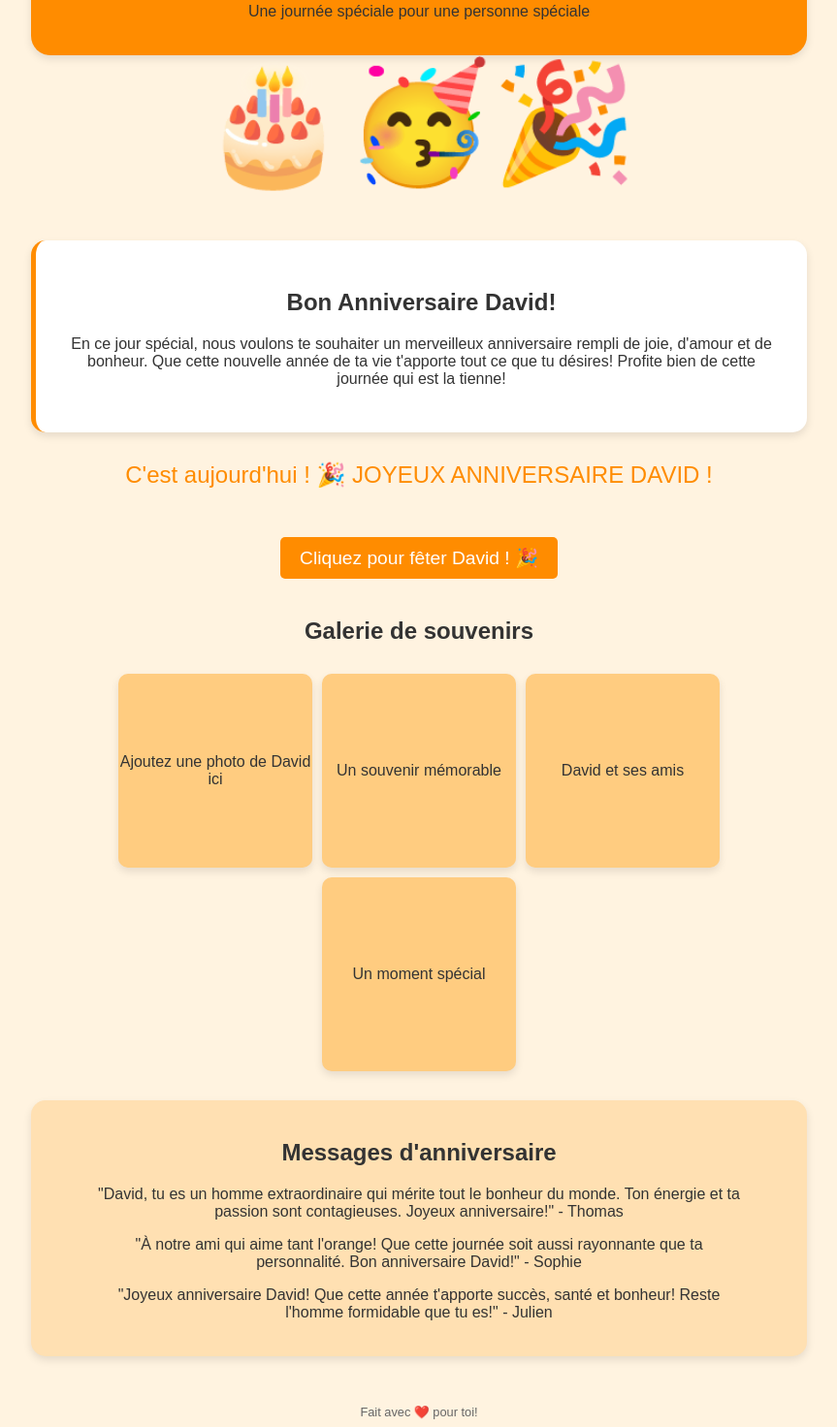
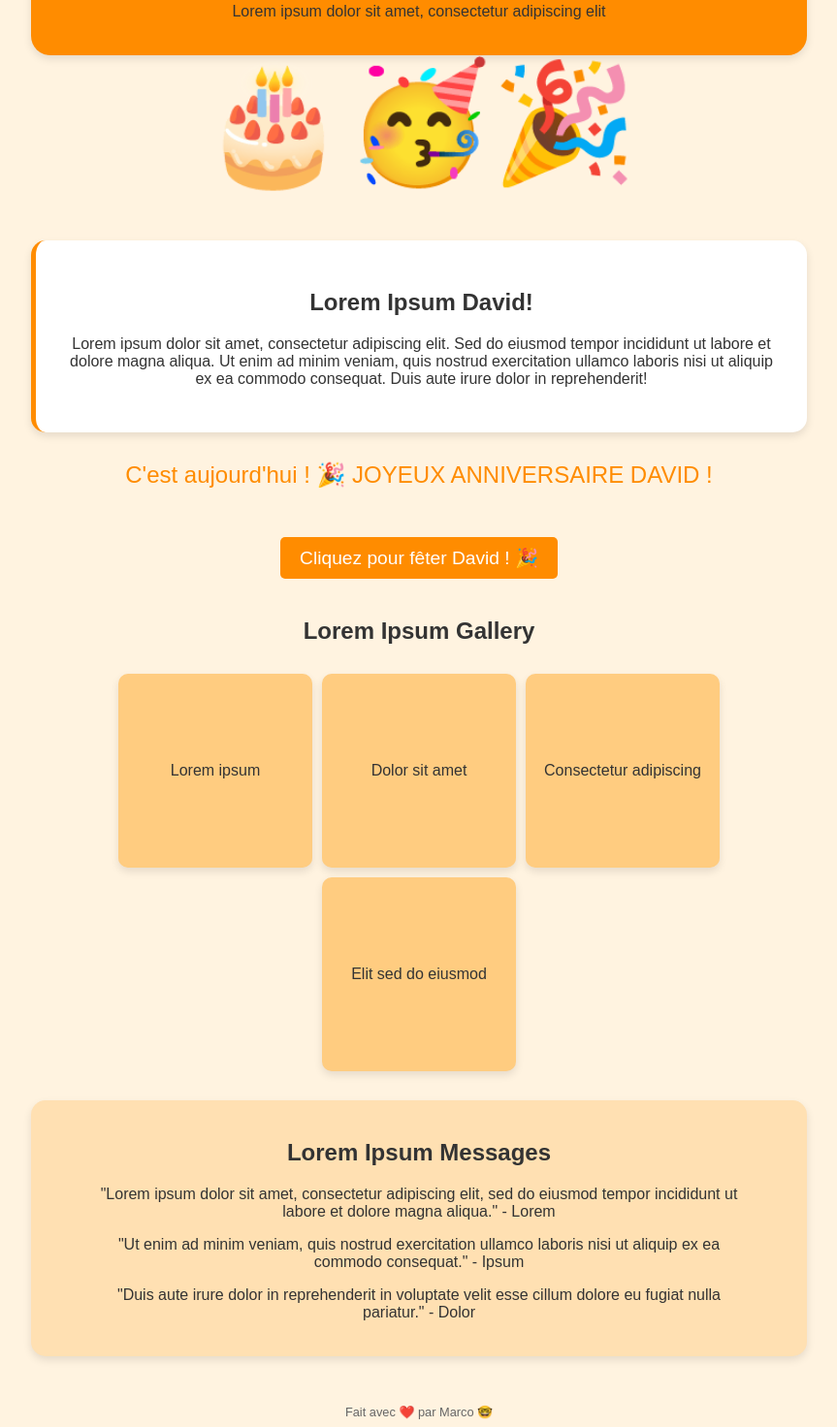
Before and after one commit to Tigercocotiger/Tigercocotiger.github.io, a plain HTML site: page index.html in a window 1280 px wide. Shown: the part 128-1600 px from the top of the page at 97% size, without its empty margins (208-1071 px from the left). Drawn offline with Linux system fonts and the light colour scheme.

Commit message:
Lorem Ipsum

```diff
--- a/index.html
+++ b/index.html
@@ -141,14 +141,14 @@
     <div class="container">
         <header>
             <h1>Joyeux Anniversaire!</h1>
-            <p>Une journée spéciale pour une personne spéciale</p>
+            <p>Lorem ipsum dolor sit amet, consectetur adipiscing elit</p>
         </header>
 
         <div class="birthday-cake">🎂</div>
 
         <div class="message">
-            <h2>Bon Anniversaire David!</h2>
-            <p>En ce jour spécial, nous voulons te souhaiter un merveilleux anniversaire rempli de joie, d'amour et de bonheur. Que cette nouvelle année de ta vie t'apporte tout ce que tu désires! Profite bien de cette journée qui est la tienne!</p>
+            <h2>Lorem Ipsum David!</h2>
+            <p>Lorem ipsum dolor sit amet, consectetur adipiscing elit. Sed do eiusmod tempor incididunt ut labore et dolore magna aliqua. Ut enim ad minim veniam, quis nostrud exercitation ullamco laboris nisi ut aliquip ex ea commodo consequat. Duis aute irure dolor in reprehenderit!</p>
         </div>
 
         <div class="countdown">
@@ -157,29 +157,29 @@
 
         <button id="celebrateBtn">Cliquez pour fêter David ! 🎉</button>
 
-        <h2>Galerie de souvenirs</h2>
+        <h2>Lorem Ipsum Gallery</h2>
         <div class="photo-gallery">
-            <div class="photo">Ajoutez une photo de David ici</div>
-            <div class="photo">Un souvenir mémorable</div>
-            <div class="photo">David et ses amis</div>
-            <div class="photo">Un moment spécial</div>
+            <div class="photo">Lorem ipsum</div>
+            <div class="photo">Dolor sit amet</div>
+            <div class="photo">Consectetur adipiscing</div>
+            <div class="photo">Elit sed do eiusmod</div>
         </div>
 
         <div class="wishes">
-            <h2>Messages d'anniversaire</h2>
+            <h2>Lorem Ipsum Messages</h2>
             <blockquote>
-                "David, tu es un homme extraordinaire qui mérite tout le bonheur du monde. Ton énergie et ta passion sont contagieuses. Joyeux anniversaire!" - Thomas
+                "Lorem ipsum dolor sit amet, consectetur adipiscing elit, sed do eiusmod tempor incididunt ut labore et dolore magna aliqua." - Lorem
             </blockquote>
             <blockquote>
-                "À notre ami qui aime tant l'orange! Que cette journée soit aussi rayonnante que ta personnalité. Bon anniversaire David!" - Sophie
+                "Ut enim ad minim veniam, quis nostrud exercitation ullamco laboris nisi ut aliquip ex ea commodo consequat." - Ipsum
             </blockquote>
             <blockquote>
-                "Joyeux anniversaire David! Que cette année t'apporte succès, santé et bonheur! Reste l'homme formidable que tu es!" - Julien
+                "Duis aute irure dolor in reprehenderit in voluptate velit esse cillum dolore eu fugiat nulla pariatur." - Dolor
             </blockquote>
         </div>
 
         <footer>
-            <p>Fait avec ❤️ pour toi!</p>
+            <p>Fait avec ❤️ par Marco 🤓</p>
         </footer>
     </div>
 
@@ -209,7 +209,7 @@
         // Créer les confettis initiaux
         createConfetti(50);
 
-        // Fonction pour célébrer l'anniversaire
+        // Fonction pour la célébration
         function celebrateBirthday() {
             // Afficher le message
             document.getElementById('countdown').innerHTML = "C'est aujourd'hui ! 🎉 JOYEUX ANNIVERSAIRE DAVID !";
@@ -221,10 +221,6 @@
 
             // Créer plus de confettis
             createConfetti(100);
-
-            // Ajouter un effet sonore (en option)
-            const audio = new Audio('https://soundbible.com/mp3/Ta Da-SoundBible.com-1884170640.mp3');
-            audio.play().catch(e => console.log('Auto-play prevented by browser'));
         }
 
         // Exécuter la célébration au chargement
```
